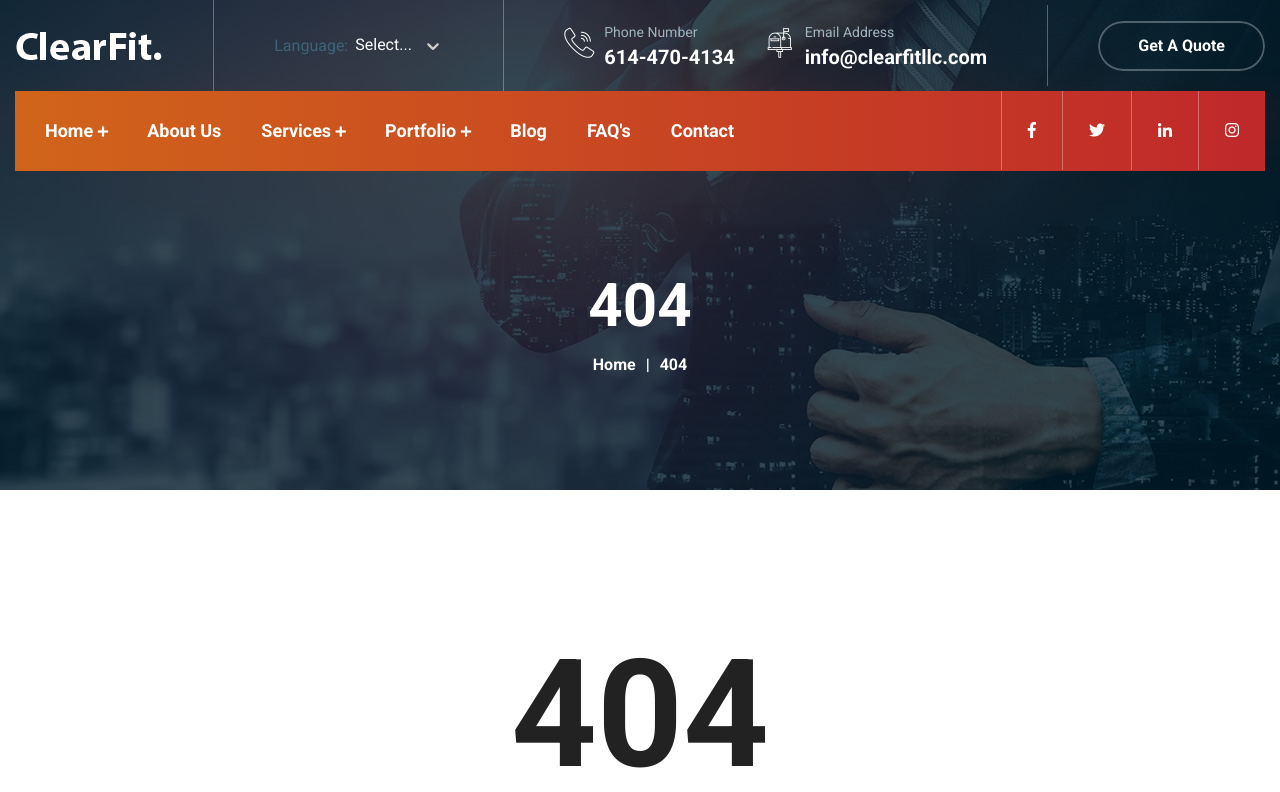
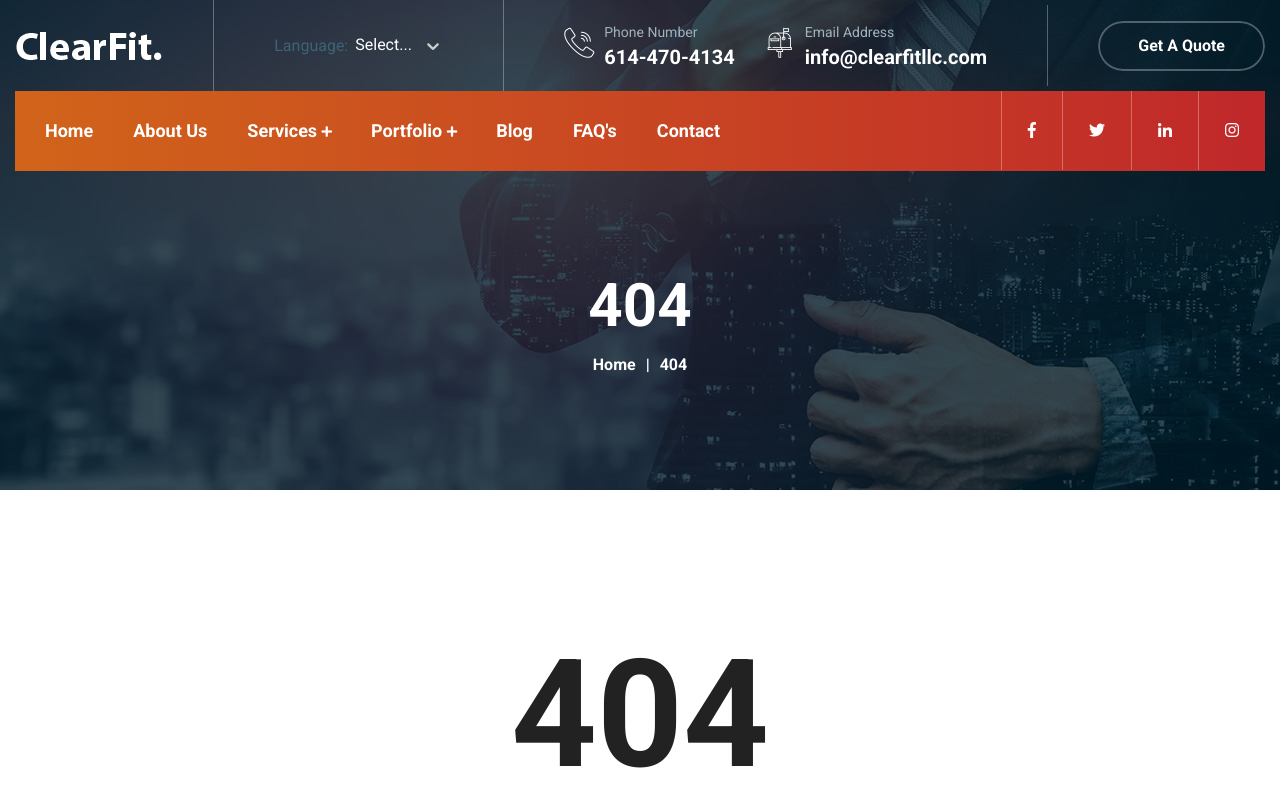
Before and after one commit to ricardowrk7/clearfit, a React (Create React App) app: page /404 in a window 1280 px wide. Shown: the top 792 px of the page. Built offline with nearby package versions, Linux system fonts and the light colour scheme.

Commit message:
fix: misspellings

```diff
--- a/src/markup/layout/menu.jsx
+++ b/src/markup/layout/menu.jsx
@@ -11,7 +11,7 @@ class Menu extends Component {
             <>
                 <div class="collapse navbar-collapse show clearfix" id="navbarSupportedContent">
                     <ul class="navigation clearfix">
-                        <li class="dropdown"><Link to={'/index-2'}>Home</Link>
+                        <li><Link to={'/index-2'}>Home</Link>
                             {/* <ul>
                                 <li><Link to={'/#'}>Home page 01</Link></li>
                                 <li><Link to={'/index-2'}>Home page 02</Link></li>
```
